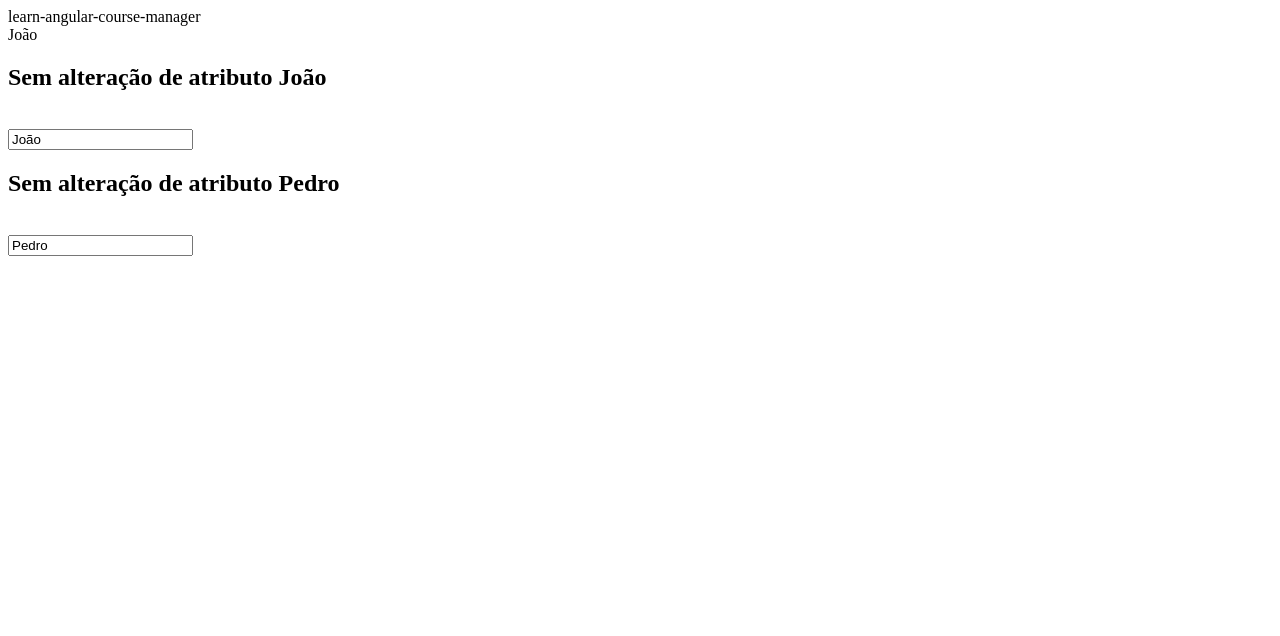
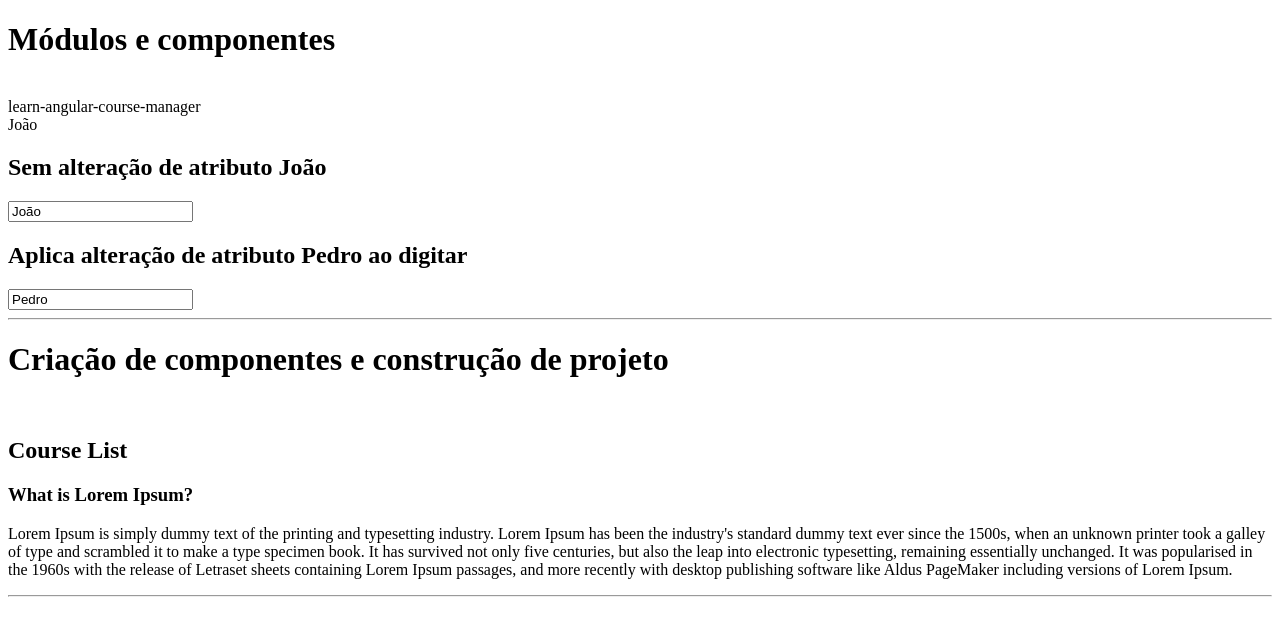
Before and after one commit to hshima/learn-angular-course-manager, an Angular app: page / in a window 1280 px wide. Shown: the top 636 px of the page. Built offline with nearby package versions, Linux system fonts and the light colour scheme.

Commit message:
Creation of app component

```diff
--- a/src/app/app.component.html
+++ b/src/app/app.component.html
@@ -1,3 +1,4 @@
+<h1>Módulos e componentes</h1><br />
 <!-- Interpolação - Capacidade de aplicar elementos utilizando chaves como atributos
 -->
 {{title}}<br />
@@ -5,9 +6,18 @@
 
 <!-- One way databind e Two way Databind -->
 <!-- Aplicação de one way databind através de [ngModel] -> apenas exibe o atributo, sem alterar o valor da propriedade  -->
-<h2>Sem alteração de atributo {{name}}</h2><br />
-<input [ngModel]="name" name = "name" placeholder="Apenas exibe, mas não altera o atributo"><br /> <!-- Aplicando essa tag, será apresentado problema, pois é necessário importar o módulo de formulários -->
+<h2>Sem alteração de atributo {{name}}</h2>
+<input [ngModel]="name" name="name" placeholder="Apenas exibe, mas não altera o atributo"><br />
+<!-- Aplicando essa tag, será apresentado problema, pois é necessário importar o módulo de formulários -->
 
 <!-- Aplicação de two way databind através de [(ngModel)] -> apenas exibe o atributo e altera todas as referências do atributo  -->
-<h2>Sem alteração de atributo {{name2}}</h2><br />
-<input [(ngModel)]="name2" name = "name2" placeholder="Exibe e altera o atributo"><br /> <!-- Aplicando essa tag, será apresentado problema, pois é necessário importar o módulo de formulários -->
+<h2>Aplica alteração de atributo {{name2}} ao digitar</h2>
+<input [(ngModel)]="name2" name="name2" placeholder="Exibe e altera o atributo"><br />
+<!-- Aplicando essa tag, será apresentado problema, pois é necessário importar o módulo de formulários -->
+
+<hr />
+<h1>Criação de componentes e construção de projeto</h1><br />
+<app-course-list></app-course-list>
+<!-- By setting this component's name, Angular will access app.module.ts, searching for a reference to CourseListComponent, reaching course-list.component.ts from exported class -->
+
+<hr />
--- a/src/app/app.module.ts
+++ b/src/app/app.module.ts
@@ -3,10 +3,12 @@ import { NgModule } from '@angular/core';
 import { FormsModule } from '@angular/forms'; //Inclusão do módulo Formu
 
 import { AppComponent } from './app.component';
+import { CourseListComponent } from './courses/course-list.component';
 
 @NgModule({
   declarations: [
-    AppComponent
+    AppComponent, // references AppComponent Class in app.component.ts
+    CourseListComponent // references CourseListComponent Class in course-list.component.ts
   ],
   imports: [
     BrowserModule,
--- /dev/null
+++ b/src/app/courses/course-list.component.html
@@ -0,0 +1,12 @@
+<div>
+    <h2>Course List</h2>
+    <h3><b>What is Lorem Ipsum?</b></h3>
+    <p>Lorem Ipsum is simply dummy text of the printing and typesetting industry. Lorem Ipsum has been the industry's
+        standard dummy text ever since the 1500s, when an unknown printer took a galley of type and scrambled it to make
+        a
+        type specimen book. It has survived not only five centuries, but also the leap into electronic typesetting,
+        remaining essentially unchanged. It was popularised in the 1960s with the release of Letraset sheets containing
+        Lorem Ipsum passages, and more recently with desktop publishing software like Aldus PageMaker including versions
+        of
+        Lorem Ipsum.</p>
+</div>
```
Also changed, not shown: src/app/courses/course-list.component.ts (added, +14 -0 lines).
